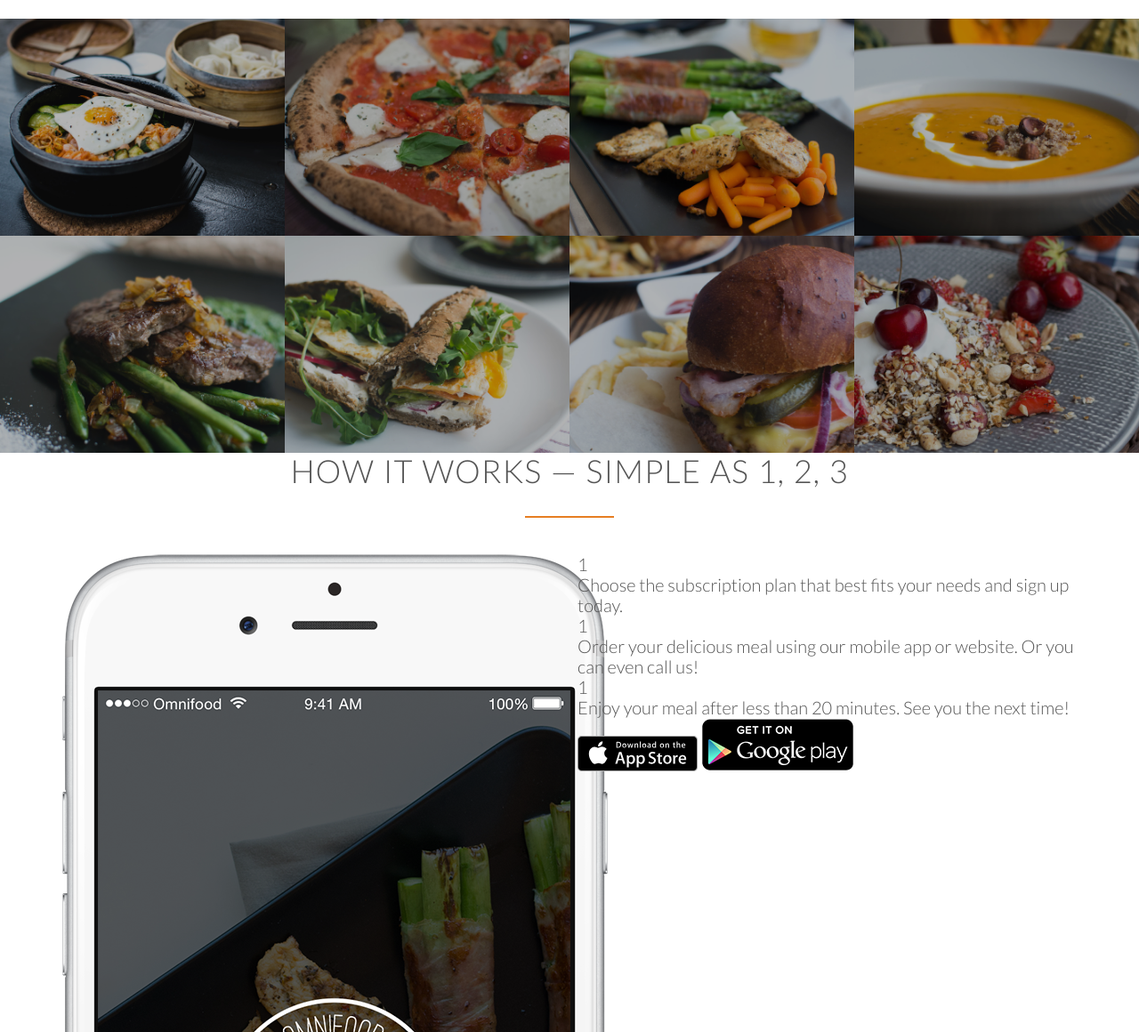
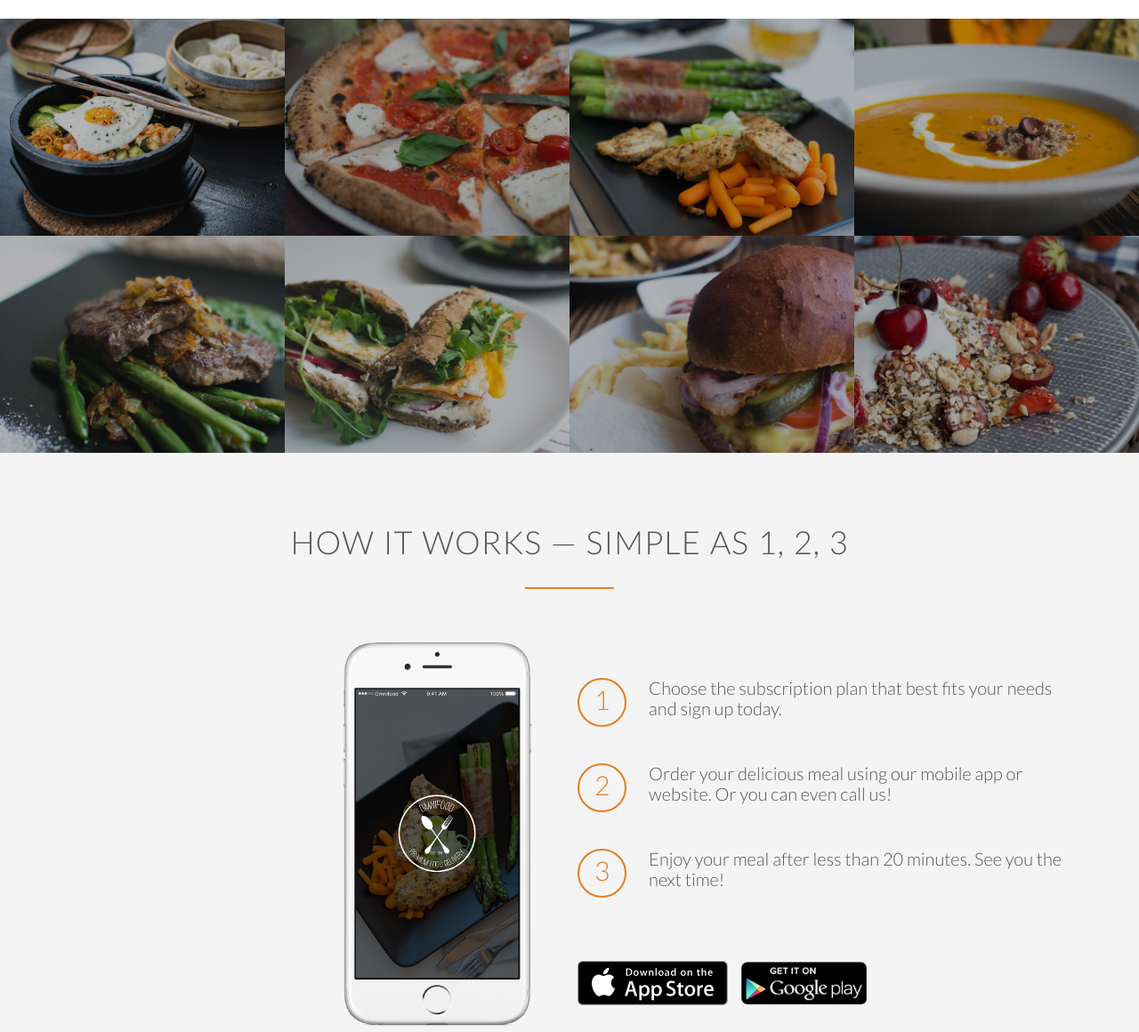
Before and after one commit to carlosv123/Amigos-html5-CSS3-project, a plain HTML site: page index.html in a window 1280 px wide. Shown: the part 1500-2660 px from the top of the page at 89% size. Drawn offline with Linux system fonts and the light colour scheme; files whose address does not match are found by name.

Commit message:
added padding between the sections

```diff
--- a/index.html
+++ b/index.html
@@ -72,7 +72,7 @@
      </section>
 
      <section class="section-meals">
-        <ul class="meals-showcase">
+        <ul class="meals-showcase clearfix">
            <li>
              <figure class="meal-photo">
                <img src="resources/img/1.jpg" alt="Korean bibimbap with egg and vegetables">
@@ -94,7 +94,7 @@
              </figure>
             </li>
          </ul>
-          <ul class="meals-showcase">
+          <ul class="meals-showcase clearfix">
            <li>
              <figure class="meal-photo">
                <img src="resources/img/5.jpg" alt="Paleo beef steak with vegetables">
@@ -122,20 +122,20 @@
            <h2>How it works &mdash; Simple as 1, 2, 3 </h2>
         </div>
         <div class="row">
-           <div class="col span-1-of-2">
+           <div class="col span-1-of-2 steps-box">
               <img src="resources/img/app-iPhone.png" alt="Omifood app on iPhone" class="app-screen">
            </div>
-           <div class="col span-1-of-2">
+           <div class="col span-1-of-2 steps-box">
                <div class="works-step">
                    <div>1</div>
                    <p>Choose the subscription plan that best fits your needs and sign up today.</p>
                </div>
                 <div class="works-step">
-                   <div>1</div>
+                   <div>2</div>
                    <p>Order your delicious meal using our mobile app or website. Or you can even call us!</p>
                </div>
                <div class="works-step">
-                   <div>1</div>
+                   <div>3</div>
                    <p>Enjoy your meal after less than 20 minutes. See you the next time!</p>
                </div>
 
--- a/resources/css/style.css
+++ b/resources/css/style.css
@@ -19,6 +19,16 @@ html {
     font-weight: 300;
     font-size: 20px;
     text-rendering: optimizeLegibility;
+
+}
+
+.clearfix {zoom: 1}
+.clearfix:after {
+    content: '.';
+    clear: both;
+    display: block;
+    height: 0;
+    visibility: hidden;
 
 }
 
@@ -260,3 +270,55 @@ header {
     opacity: 1;
     transform: scale(1.03);
 }
+
+/* ------------------------ */
+/* How it works, first add everything in the html page, than come to the css file and make eveyrthing look cool and in order */
+/* ------------------------ */
+
+.section-steps{
+    background-color: #f4f4f4;
+
+}
+
+.steps-box {
+
+}
+/*this lets you choose the first box which is the box with the iphone screen*/
+.steps-box:first-child {
+    text-align: right;
+    padding-right: 3%;
+    margin-top: 30px;
+
+}
+.steps-box:last-child {
+    text-align: left;
+    margin-top: 70px;
+}
+.app-screen{
+    width: 40%;
+}
+.works-step{
+    margin-bottom: 50px;
+}
+.works-step:last-of-type {
+    margin-bottom: 80px;
+}
+.works-step div {
+    color: #e67e22;
+    border: 2px solid #e67e22;
+    display: inline-block;
+    border-radius: 50%;
+    height: 55px;
+    width: 55px;
+    text-align: center;
+    padding: 5px;
+    float: left;
+    font-size: 150%;
+    margin-right: 25px;
+}
+.btn-app img{
+   height: 50px;
+   width: auto;
+   margin-right: 10px;
+
+}
```
